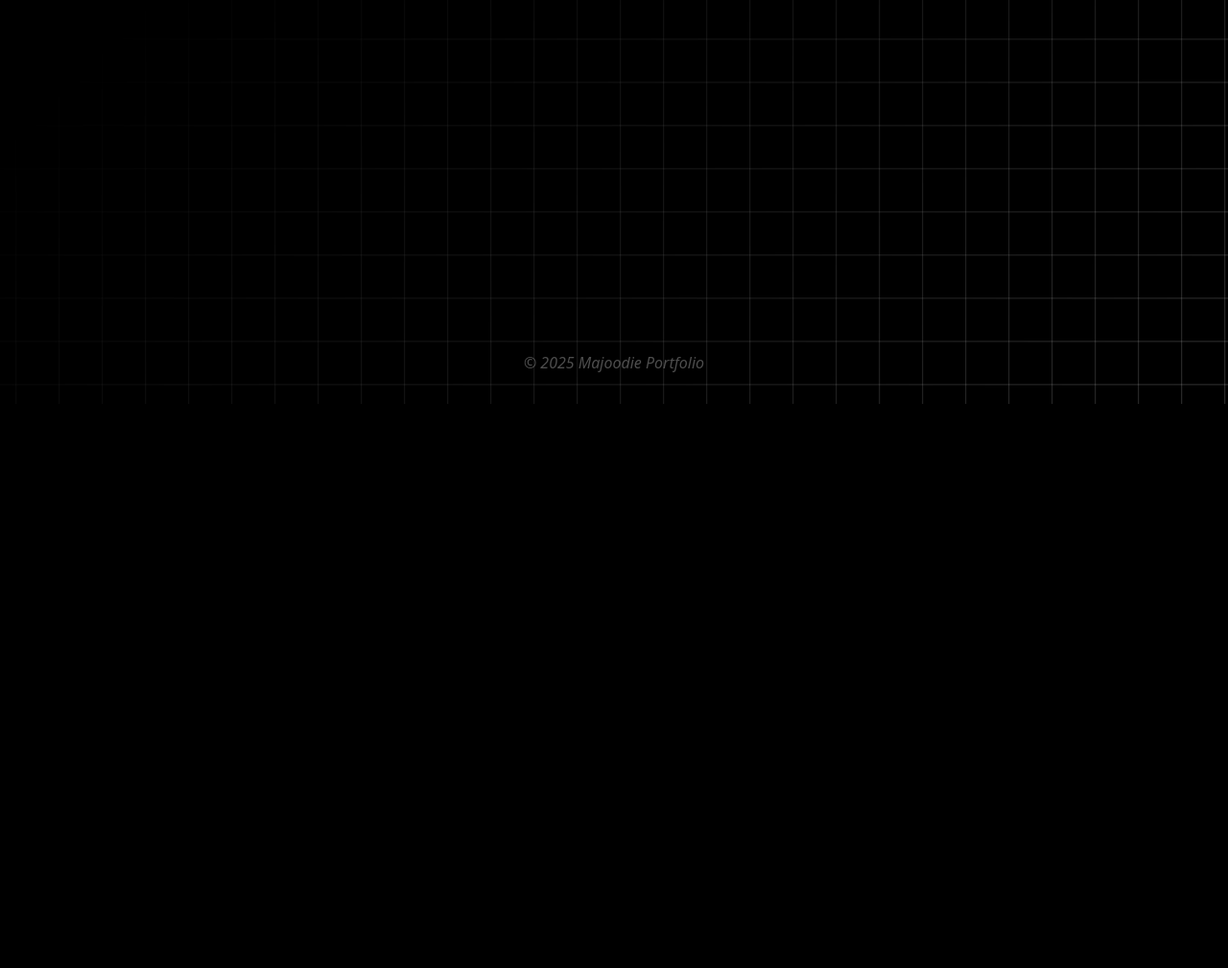
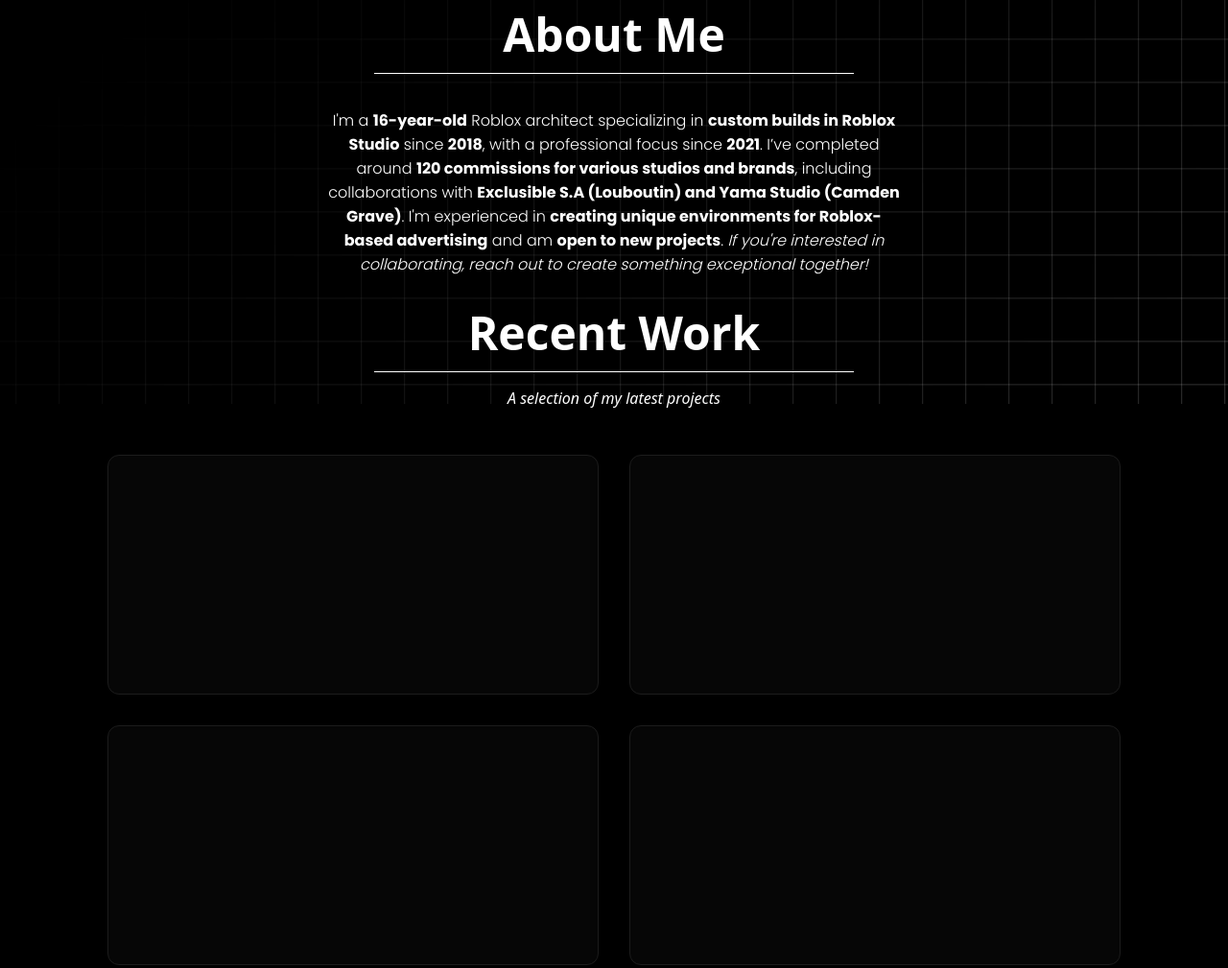
Before and after one commit to g0ofycat/majoodie_portfolio, a plain HTML site: page index.html in a window 1280 px wide. Shown: the part 379-1388 px from the top of the page at 96% size. Before the commit the page ends 800 px from the top, so only its background shows below. Drawn offline with Linux system fonts and the light colour scheme.

Commit message:
add cards

```diff
--- a/index.html
+++ b/index.html
@@ -71,6 +71,28 @@
         </div>
     </div>
 
+    <div class="header-title">About Me</div>
+
+    <p class="paragraph">I'm a <b>16-year-old</b> Roblox architect specializing in <b>custom builds in Roblox Studio</b>
+        since <strong>2018</strong>, with a professional focus since <strong>2021</strong>. I’ve completed around <b>120
+            commissions for various studios and brands</b>, including collaborations with <b>Exclusible S.A (Louboutin)
+            and Yama Studio (Camden Grave)</b>. I'm experienced in <b>creating unique environments for Roblox-based
+            advertising</b> and am <b>open to new projects</b>.
+        <i>If you're interested in collaborating, reach out to create something exceptional together!</i>
+    </p>
+
+    <div class="header-title">Recent Work</div>
+    <div class="header-subtitle"><i>A selection of my latest projects</i></div>
+
+    <div class="cards-container">
+        <div class="card"></div>
+        <div class="card"></div>
+        <div class="card"></div>
+        <div class="card"></div>
+        <div class="card"></div>
+        <div class="card"></div>
+    </div>
+
     <footer aria-hidden="true">
         <p><i>© 2025 Majoodie Portfolio</i></p>
     </footer>
--- a/style.css
+++ b/style.css
@@ -15,11 +15,14 @@
     --white: rgb(255, 255, 255);
     --black: rgb(0, 0, 0);
     --dark-grey: rgb(35, 35, 35);
+    --very-dark-grey: rgb(8, 8, 8);
+    --grey: rgb(85, 85, 85);
 }
 
 /* ======== MAIN ======== */
 
 body {
+    position: relative;
     margin: 0;
     min-height: 100vh;
     padding: 2rem;
@@ -35,37 +38,45 @@ body {
 
 body::before {
     --size: 45px;
-    --line: color-mix(in hsl, white, transparent 80%);
+    --line: color-mix(in hsl, var(--white), transparent 80%);
     content: '';
     position: fixed;
     inset: 0;
     background:
         linear-gradient(90deg, var(--line) 1px, transparent 1px var(--size)) calc(var(--size) * 0.36) 50% / var(--size) var(--size),
         linear-gradient(var(--line) 1px, transparent 1px var(--size)) 0% calc(var(--size) * 0.32) / var(--size) var(--size);
-    mask: linear-gradient(135deg, transparent 25%, white);
+    mask: linear-gradient(135deg, transparent 25%, var(--white));
     pointer-events: none;
     z-index: -1;
 }
 
 h1 {
-    color: white;
+    color: var(--white);
     font-size: 2.5rem;
     position: absolute;
     top: 50px;
     margin: 0;
 }
 
-p {
-    color: white;
+.paragraph {
+    color: var(--white);
+    font-family: var(--font-poppins);
+    font-weight: 300;
     font-size: 1rem;
-    position: absolute;
+    position: relative;
+    top: 100px;
+    width: min(90%, 600px);
+    max-width: 600px;
+    text-align: center;
     margin: 0;
+    margin-top: -5rem;
+    margin-bottom: -15rem;
 }
 
 /* ======== HERO SECTIONS ======== */
 
 .hero-text {
-    color: white;
+    color: var(--white);
     overflow-wrap: break-word;
     font-family: var(--font-poppins);
     font-weight: 400;
@@ -95,9 +106,9 @@ p {
 
     padding: 12px 24px;
     font-weight: 600;
-    color: #fff;
+    color: var(--white);
     background: #000000;
-    outline: 1px solid white;
+    outline: 1px solid var(--white);
     cursor: pointer;
     border: none;
     transition: all 0.3s;
@@ -118,7 +129,7 @@ p {
     content: "";
     position: absolute;
     inset: 0;
-    background: white;
+    background: var(--white);
 
     transform: translate(6px, 6px);
     transition: all 0.25s ease;
@@ -141,7 +152,7 @@ p {
     padding: 12px 12px;
     background: var(--black);
     color: var(--white);
-    border: 1px solid white;
+    border: 1px solid var(--white);
     min-width: 150px;
     z-index: 10;
 
@@ -185,6 +196,82 @@ p {
     background: var(--dark-grey);
 }
 
+/* ======== HEADER TITLES ======== */
+
+.header-title {
+    color: var(--white);
+    font-weight: 600;
+    font-size: 3rem;
+    position: relative;
+    text-align: center;
+    margin: 0;
+    margin-top: 350px;
+}
+
+.header-subtitle {
+    color: var(--white);
+    ;
+    font-weight: 300;
+    font-size: 1rem;
+    position: relative;
+    text-align: center;
+    margin: 0;
+}
+
+.header-title::after {
+    content: '';
+    display: block;
+    width: 500px;
+    height: 1px;
+    background: var(--white);
+    ;
+    margin-top: 8px;
+}
+
+/* ======== CARDS ======== */
+
+.cards-container {
+    display: grid;
+    grid-template-columns: repeat(2, 1fr);
+    gap: 2rem;
+    padding: 2rem;
+    max-width: 1400px;
+    margin: 0 auto;
+}
+
+.card {
+    background: var(--very-dark-grey);
+    opacity: 0.8;
+    border: 1px solid var(--dark-grey);
+    border-radius: 12px;
+    padding: clamp(1.5rem, 4vw, 3rem) clamp(1rem, 3vw, 2rem);
+    width: 40vw;
+    min-height: clamp(250px, 30vh, 400px);
+    box-sizing: border-box;
+    color: var(--white);
+    font-family: var(--font-poppins);
+    text-align: center;
+    transition: all 0.3s ease;
+    display: flex;
+    flex-direction: column;
+    justify-content: center;
+    align-items: center;
+}
+
+.card:hover {
+    transform: translateY(-4px);
+    box-shadow: 0 8px 24px rgba(0, 0, 0, 0.3);
+    opacity: 1;
+}
+
+@media (max-width: 768px) {
+    .cards-container {
+        grid-template-columns: 1fr;
+        gap: 1.5rem;
+        padding: 1rem;
+    }
+}
+
 /* ======== SCROLLBAR STYLES ======== */
 
 ::-webkit-scrollbar {
@@ -196,12 +283,12 @@ p {
 }
 
 ::-webkit-scrollbar-thumb {
-    background: #333;
+    background: var(--dark-grey);
     border-radius: 12px;
 }
 
 ::-webkit-scrollbar-thumb:hover {
-    background: #555;
+    background: var(--grey);
 }
 
 ::-webkit-scrollbar-corner {
@@ -212,7 +299,7 @@ p {
 
 footer {
     position: absolute;
-    bottom: 2rem;
+    bottom: 1rem;
     left: 50%;
     transform: translateX(-50%);
     opacity: 0.3;
@@ -230,6 +317,6 @@ footer p {
 /* ======== MISC ======== */
 
 ::selection {
-  background: #ffffff;
-  color: #000000;
+    background: var(--white);
+    color: var(--black);
 }
```
